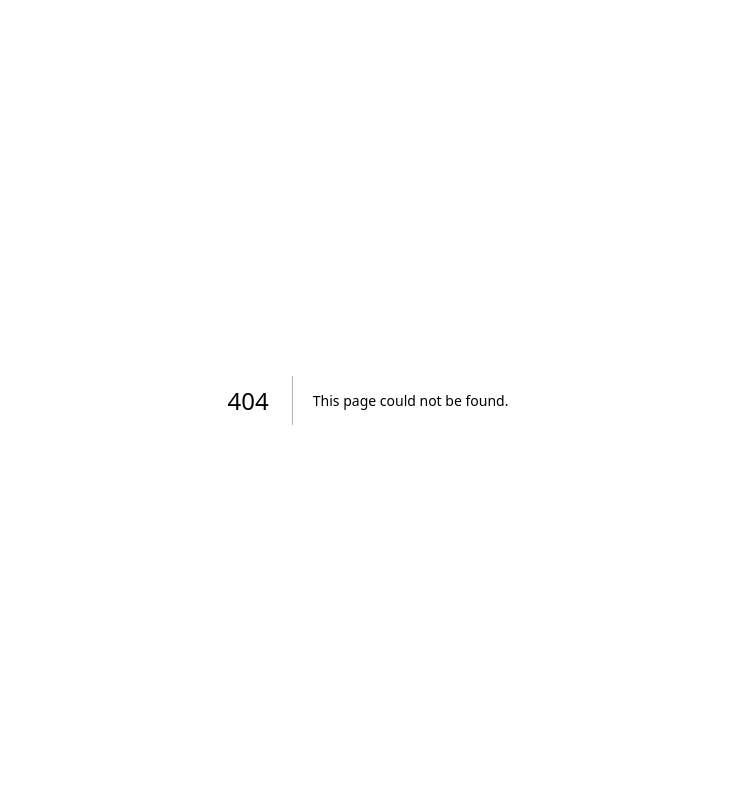
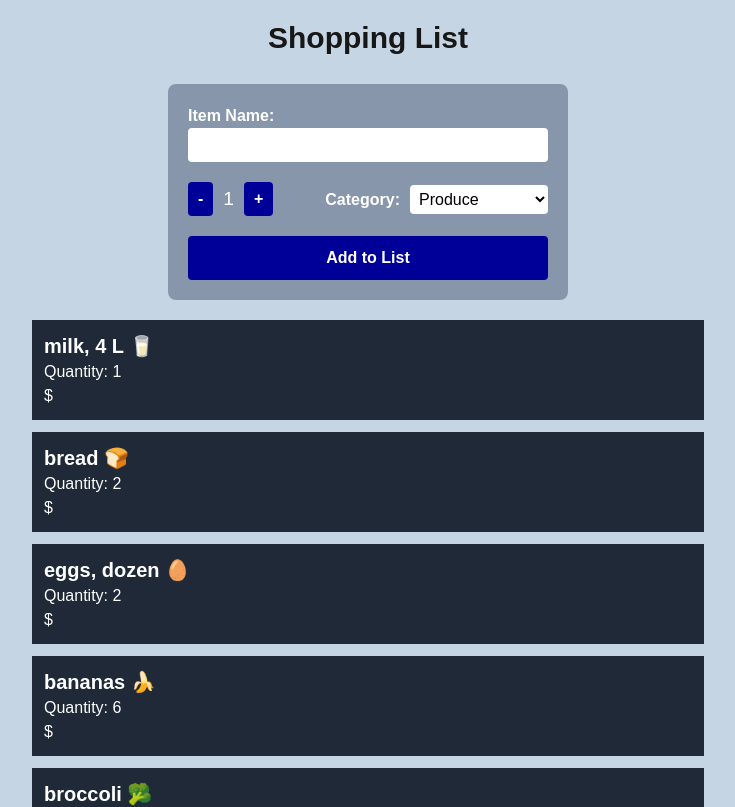
Before and after one commit to sydneywoods33/cprg306-assignments, a Next.js app: page /week-7 in a window 1280 px wide. Before the commit this address had no page. Shown: the top 807 px of the page, without its empty margins (272-1007 px from the left). Built offline with nearby package versions, Linux system fonts and the light colour scheme.

Commit message:
complete week 7 assignment + submit

```diff
--- a/app/page.js
+++ b/app/page.js
@@ -38,6 +38,18 @@ export default function Home() {
             </Link>
             <p>Handling Lists</p>
           </li>
+          <li>
+            <Link href="/week-7/">
+              <span className={linkStyles}>Week 7 Assignment</span>
+            </Link>
+            <p>Managing State</p>
+          </li>
+          <li>
+            <Link href="/week-8/">
+              <span className={linkStyles}>Week 8 Assignment</span>
+            </Link>
+            <p>Fetching Data</p>
+          </li>
         </ul>
       </div>
     </main>
--- /dev/null
+++ b/app/week-7/item-list.js
@@ -0,0 +1,20 @@
+import React from 'react';
+import Item from './item';
+
+export default function ItemList({ items }) {
+
+  const renderItems = [...items];
+
+  return (
+    <div>
+      {renderItems.map((item) => (
+        <Item
+          key={item.id}
+          name={item.name}
+          quantity={item.quantity}
+          price={item.price}
+        />
+      ))}
+    </div>
+  );
+}
--- /dev/null
+++ b/app/week-7/item.js
@@ -0,0 +1,12 @@
+import React from 'react';
+
+export default function Item({name, quantity, price}) {
+    return (
+    <div className="p-3 mb-3 bg-gray-800  text-white">
+        <h3 className="text-xl font-semibold text-white">{name}</h3>
+        <p>Quantity: {quantity}</p>
+        <p>${price}</p>
+    </div>
+    );
+
+};
--- /dev/null
+++ b/app/week-7/items.json
@@ -0,0 +1,75 @@
+
+[
+    {
+      "id": "1h2GJKH12gkHG31h1H",
+      "name": "milk, 4 L 🥛",
+      "quantity": 1,
+      "category": "dairy"
+    },
+    {
+      "id": "2KJH3k2j3H1k2J3K1H",
+      "name": "bread 🍞",
+      "quantity": 2,
+      "category": "bakery"
+    },
+    {
+      "id": "3h2KJH3k2j3H1k2J3",
+      "name": "eggs, dozen 🥚",
+      "quantity": 2,
+      "category": "dairy"
+    },
+    {
+      "id": "4k2J3K1H2GJKH12gk",
+      "name": "bananas 🍌",
+      "quantity": 6,
+      "category": "produce"
+    },
+    {
+      "id": "5H1h1H2KJH3k2j3H",
+      "name": "broccoli 🥦",
+      "quantity": 3,
+      "category": "produce"
+    },
+    {
+      "id": "6H1k2J3K1H2GJKH1",
+      "name": "chicken breasts, 1 kg 🍗",
+      "quantity": 1,
+      "category": "meat"
+    },
+    {
+      "id": "7gkHG31h1H2KJH3k",
+      "name": "pasta sauce 🍝",
+      "quantity": 3,
+      "category": "canned goods"
+    },
+    {
+      "id": "8j3H1k2J3K1H2GJK",
+      "name": "spaghetti, 454 g 🍝",
+      "quantity": 2,
+      "category": "dry goods"
+    },
+    {
+      "id": "9H12gkHG31h1H2KJ",
+      "name": "toilet paper, 12 pack 🧻",
+      "quantity": 1,
+      "category": "household"
+    },
+    {
+      "id": "10H3k2j3H1k2J3K1",
+      "name": "paper towels, 6 pack",
+      "quantity": 1,
+      "category": "household"
+    },
+    {
+      "id": "11k2J3K1H2GJKH12",
+      "name": "dish soap 🍽️",
+      "quantity": 1,
+      "category": "household"
+    },
+    {
+      "id": "12GJKH12gkHG31h1",
+      "name": "hand soap 🧼",
+      "quantity": 4,
+      "category": "household"
+    }
+  ]
--- /dev/null
+++ b/app/week-7/new-item.js
@@ -0,0 +1,182 @@
+'use client';
+import React, { useState } from 'react';
+
+// Function to generate a random ID
+const generateId = () => '_' + Math.random().toString(36).substr(2, 9);
+
+const NewItem = ({ onAddItem }) => {
+  const [name, setName] = useState(''); // Name state
+  const [category, setCategory] = useState('produce'); // Category state
+  const [quantity, setQuantity] = useState(1); // Quantity state
+
+  // Increment quantity
+  const increment = () => {
+    if (quantity < 20) setQuantity(quantity + 1);
+  };
+
+  // Decrement quantity
+  const decrement = () => {
+    if (quantity > 1) setQuantity(quantity - 1);
+  };
+
+  // Submission handler
+  const handleSubmit = (e) => {
+    e.preventDefault();
+
+    const item = {
+      id: generateId(), // Use the random ID generator
+      name: name,
+      quantity: quantity,
+      category: category,
+    };
+
+    onAddItem(item);
+
+    // Reset form fields
+    setName('');
+    setQuantity(1);
+    setCategory('produce');
+  };
+
+  return (
+    <div
+      style={{
+        display: 'flex',
+        justifyContent: 'center',
+        alignItems: 'center',
+        // height: '100vh',
+        backgroundColor: '#C5D5E4',
+        padding: '20px',
+      }}
+    >
+      <form
+        onSubmit={handleSubmit}
+        style={{
+          backgroundColor: '#8896AB',
+          padding: '20px',
+          borderRadius: '8px',
+          maxWidth: '400px',
+          width: '100%',
+          color: 'white',
+        }}
+      >
+        <div style={{ marginBottom: '20px' }}>
+          <label
+            htmlFor="name"
+            style={{ marginRight: '10px', fontWeight: 'bold' }}
+          >
+            Item Name:
+          </label>
+          <input
+            type="text"
+            id="name"
+            value={name}
+            onChange={(e) => setName(e.target.value)}
+            required
+            style={{
+              padding: '5px',
+              borderRadius: '4px',
+              width: '100%',
+              backgroundColor: 'white',
+              color: 'black',
+            }}
+          />
+        </div>
+
+        <div style={{ display: 'flex', alignItems: 'center', justifyContent: 'space-between' }}>
+          {/* Decrement & Increment Buttons */}
+          <div style={{ display: 'flex', alignItems: 'center' }}>
+            <button
+              type="button"
+              onClick={decrement}
+              disabled={quantity === 1}
+              style={{
+                padding: '5px 10px',
+                backgroundColor: '#000099',
+                color: 'white',
+                border: 'none',
+                borderRadius: '4px',
+                marginRight: '10px',
+                fontWeight: 'bold',
+                cursor: 'pointer',
+              }}
+            >
+              -
+            </button>
+            <span style={{ fontSize: '1.2em', marginRight: '10px' }}>{quantity}</span>
+            <button
+              type="button"
+              onClick={increment}
+              disabled={quantity === 20}
+              style={{
+                padding: '5px 10px',
+                backgroundColor: '#000099',
+                color: 'white',
+                border: 'none',
+                borderRadius: '4px',
+                marginRight: '20px',
+                fontWeight: 'bold',
+                cursor: 'pointer',
+              }}
+            >
+              +
+            </button>
+          </div>
+
+          <div>
+            <label
+              htmlFor="category"
+              style={{ marginRight: '10px', fontWeight: 'bold' }}
+            >
+              Category:
+            </label>
+            <select
+              id="category"
+              value={category}
+              onChange={(e) => setCategory(e.target.value)}
+              style={{
+                padding: '5px',
+                borderRadius: '4px',
+                backgroundColor: 'white',
+                color: 'black',
+              }}
+            >
+              <option value="produce">Produce</option>
+              <option value="dairy">Dairy</option>
+              <option value="bakery">Bakery</option>
+              <option value="meat">Meat</option>
+              <option value="frozen-foods">Frozen Foods</option>
+              <option value="canned-goods">Canned Goods</option>
+              <option value="dry-goods">Dry Goods</option>
+              <option value="beverages">Beverages</option>
+              <option value="snacks">Snacks</option>
+              <option value="household">Household</option>
+              <option value="other">Other</option>
+            </select>
+          </div>
+        </div>
+
+        {/* Submit Button */}
+        <div style={{ marginTop: '20px' }}>
+          <button
+            type="submit"
+            style={{
+              padding: '10px 20px',
+              backgroundColor: '#000099',
+              color: 'white',
+              border: 'none',
+              borderRadius: '4px',
+              width: '100%',
+              fontWeight: 'bold',
+              textAlign: 'center',
+            }}
+          >
+            Add to List
+          </button>
+        </div>
+      </form>
+    </div>
+  );
+};
+
+export default NewItem;
--- /dev/null
+++ b/app/week-7/page.js
@@ -0,0 +1,23 @@
+'use client';
+import React, { useState } from 'react';
+import NewItem from './new-item';
+import ItemList from './item-list';
+import itemsData from './items.json';
+
+export default function Page() {
+    const [items, setItems] = useState(itemsData);
+
+    const handleAddItem = (newItem) => {
+        setItems((prevItems) => [...prevItems, newItem]);
+    };
+
+    return (
+        <main style={{ backgroundColor: '#C5D5E4', minHeight: '100vh' }}>
+            <div className="max-w-2xl mx-auto">
+                <h1 className="text-3xl font-bold text-center mb-2 pt-5 text-navy">Shopping List</h1>
+                <NewItem onAddItem={handleAddItem} />
+                <ItemList items={items} />
+            </div>
+        </main>
+    );
+}
```
